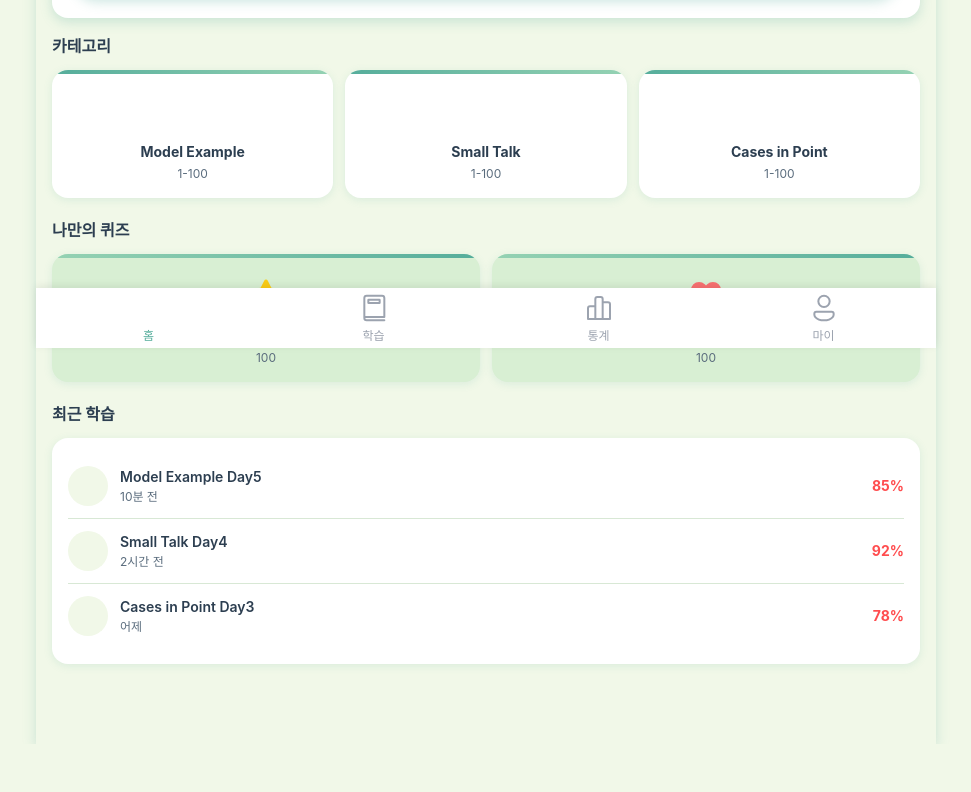
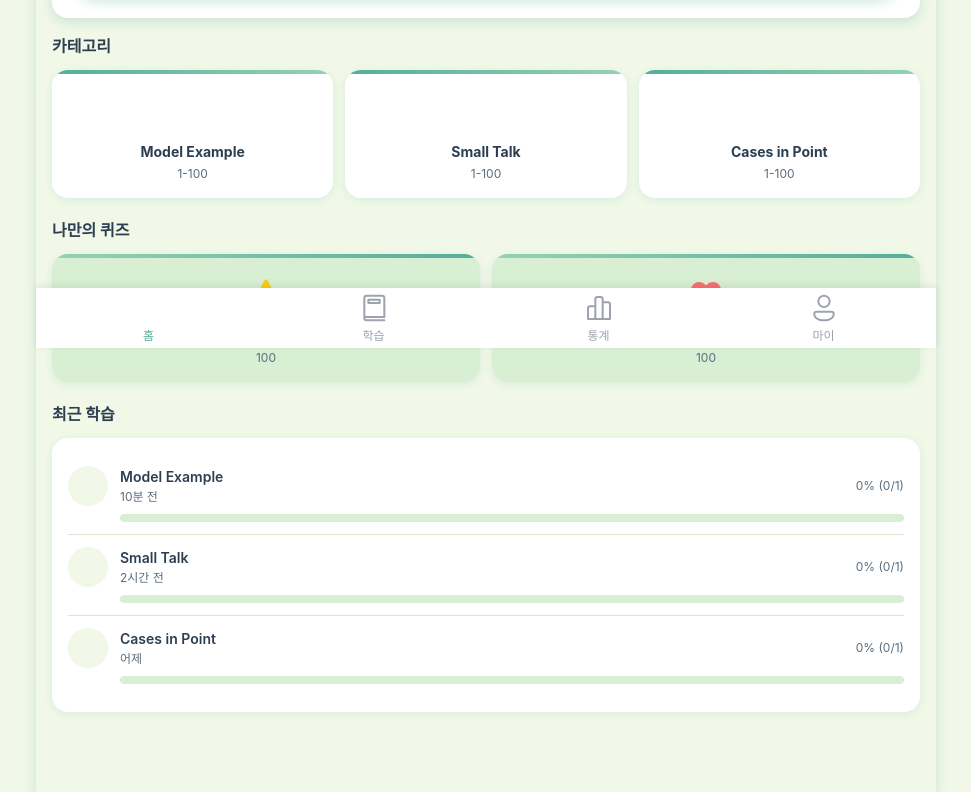
Before and after one commit to jishuya/talk100, a React (Vite) app in the folder frontend/: page / in a window 1280 px wide. Shown: the part 452-1244 px from the top of the page, without its empty margins (154-1125 px from the left). Before the commit the page ends 1196 px from the top, so only its background shows below. Built offline with nearby package versions, Linux system fonts and the light colour scheme; no server answers; sample sign-in values are in the browser's storage; some icons are missing.

Commit message:
✨ [feat] Add category progress on home

```diff
--- a/frontend/src/components/home/StudyHistorySection.jsx
+++ b/frontend/src/components/home/StudyHistorySection.jsx
@@ -1,50 +1,52 @@
-import React from 'react';
 import { getIcon } from '../../utils/iconMap.jsx';
 
-const StudyHistorySection = ({ historyItems, onHistoryItemClick }) => {
+const StudyHistorySection = ({ historyItems }) => {
+  console.log('📦 [StudyHistorySection] Received historyItems:', historyItems);
+
   const baseHistory = [
     {
       id: 1,
       icon: 'tabler:bulb',
-      title: 'Model Example Day',
+      title: 'Model Example',
       category: 1
     },
     {
       id: 2,
       icon: 'tabler:message-circle',
-      title: 'Small Talk Day',
+      title: 'Small Talk',
       category: 2
     },
     {
       id: 3,
       icon: 'tabler:file-text',
-      title: 'Cases in Point Day',
+      title: 'Cases in Point',
       category: 3
     }
   ];
 
-  // historyItems에서 time, score 값을 id로 매칭하여 합치기
+  // historyItems에서 백엔드 데이터를 id로 매칭하여 합치기
   const history = baseHistory.map(baseItem => {
     const dynamicItem = historyItems?.find(item => item.id === baseItem.id);
-    return {
+    console.log(`🔍 [Matching] Category ${baseItem.id}:`, dynamicItem);
+
+    // 카테고리 진행률 계산
+    const categoryCompleted = dynamicItem?.category_completed || 0;
+    const categoryTotal = dynamicItem?.category_total || 1;
+    const progress = Math.round((categoryCompleted / categoryTotal) * 100);
+
+    const result = {
       ...baseItem,
       time: dynamicItem?.time || '-',
-      percent: dynamicItem?.percent || 0,
-      lastDay: dynamicItem?.last_day || 1
-    };
-  });
-
-  const handleItemClick = (item) => {
-    if (onHistoryItemClick) {
-      onHistoryItemClick(item);
-    }
+      lastDay: dynamicItem?.last_day || null,
+      lastQuestionNumber: dynamicItem?.last_question_number || null,
+      categoryCompleted,
+      categoryTotal,
+      progress
     };
 
-  const getScoreColorClass = (percent) => {
-    if (percent >= 90) return 'text-success';
-    if (percent >= 70) return 'text-warning';
-    return 'text-error';
-  };
+    console.log(`✅ [Mapped] Category ${baseItem.id}:`, result);
+    return result;
+  });
 
   return (
     <div className="px-4 pb-5">
@@ -53,9 +55,9 @@ const StudyHistorySection = ({ historyItems, onHistoryItemClick }) => {
         {history.map((item) => (
           <div
             key={item.id}
-            className="flex items-center py-3 border-b border-gray-border last:border-b-0 touchable"
-            onClick={() => handleItemClick(item)}
+            className="py-3 border-b border-gray-border last:border-b-0"
           >
+            <div className="flex items-center mb-2">
               <div className="w-10 h-10 bg-accent-pale rounded-full flex items-center justify-center mr-3">
                 {typeof item.icon === 'string' ? getIcon(item.icon, {
                   size: 'xl',
@@ -65,11 +67,25 @@ const StudyHistorySection = ({ historyItems, onHistoryItemClick }) => {
                 }) : item.icon}
               </div>
               <div className="flex-1">
-              <div className="text-sm font-semibold text-text-primary mb-0.5">{item.title}{item.lastDay}</div>
+                <div className="text-sm font-semibold text-text-primary mb-0.5">
+                  {item.title}
+                  {item.lastDay && item.lastQuestionNumber &&
+                    ` Day ${item.lastDay}, Question ${item.lastQuestionNumber}`
+                  }
+                </div>
                 <div className="text-xs text-text-secondary">{item.time}</div>
               </div>
-            <div className={`text-sm font-bold ${getScoreColorClass(item.score)}`}>
-              {item.percent}%
+              <div className="text-xs text-text-secondary ml-2">
+                {item.progress}% ({item.categoryCompleted}/{item.categoryTotal})
+              </div>
+            </div>
+
+            {/* 진행률 바 */}
+            <div className="h-2 bg-accent-mint rounded overflow-hidden ml-[52px]">
+              <div
+                className="h-full bg-primary rounded transition-all duration-500 ease-out"
+                style={{ width: `${item.progress}%` }}
+              />
             </div>
           </div>
         ))}
--- a/frontend/src/pages/HomePage.jsx
+++ b/frontend/src/pages/HomePage.jsx
@@ -253,16 +253,6 @@ const HomePage = () => {
     }
   };
 
-  const handleHistoryItemClick = (item) => {
-    // TODO: 백엔드에서 해당 카테고리/Day의 문제 ID 목록 가져오기
-    const mockQuestionIds = [1, 2, 3, 4, 5, 6];
-
-    // item.category를 카테고리 ID로 변환 (필요시)
-    const categoryId = item.category_id || item.category;
-    const sessionId = createSession(categoryId, item.day, mockQuestionIds);
-    navigate(`/quiz?session=${sessionId}`);
-  };
-
   return (
     <div>
       {/* Character Section */}
@@ -287,7 +277,6 @@ const HomePage = () => {
       {/* Study History Section */}
       <StudyHistorySection
         historyItems={historyData}
-        onHistoryItemClick={handleHistoryItemClick}
       />
 
       {/* 추가 학습 확인 모달 */}
--- a/frontend/src/services/apiService.js
+++ b/frontend/src/services/apiService.js
@@ -223,8 +223,10 @@ class ApiService {
   }
 
   // 🏠 HomePage.jsx > StudyHistorySection에서 사용 - 최근 학습 기록
-  getHistory() {
-    return this.request('/api/users/history', 'history');
+  async getHistory() {
+    const result = await this.request('/api/users/history', 'history');
+    console.log('📋 [getHistory] API Response:', result);
+    return result;
   }
 
   // 🏠 HomePage.jsx에서 사용 - 개인 퀴즈 데이터 (즐겨찾기, 틀린문제 개수 포함)
```
Also changed, not shown: 2 other files (tests, documents, lock files or other folders). Lines whose indentation alone changed are shown as unchanged.
